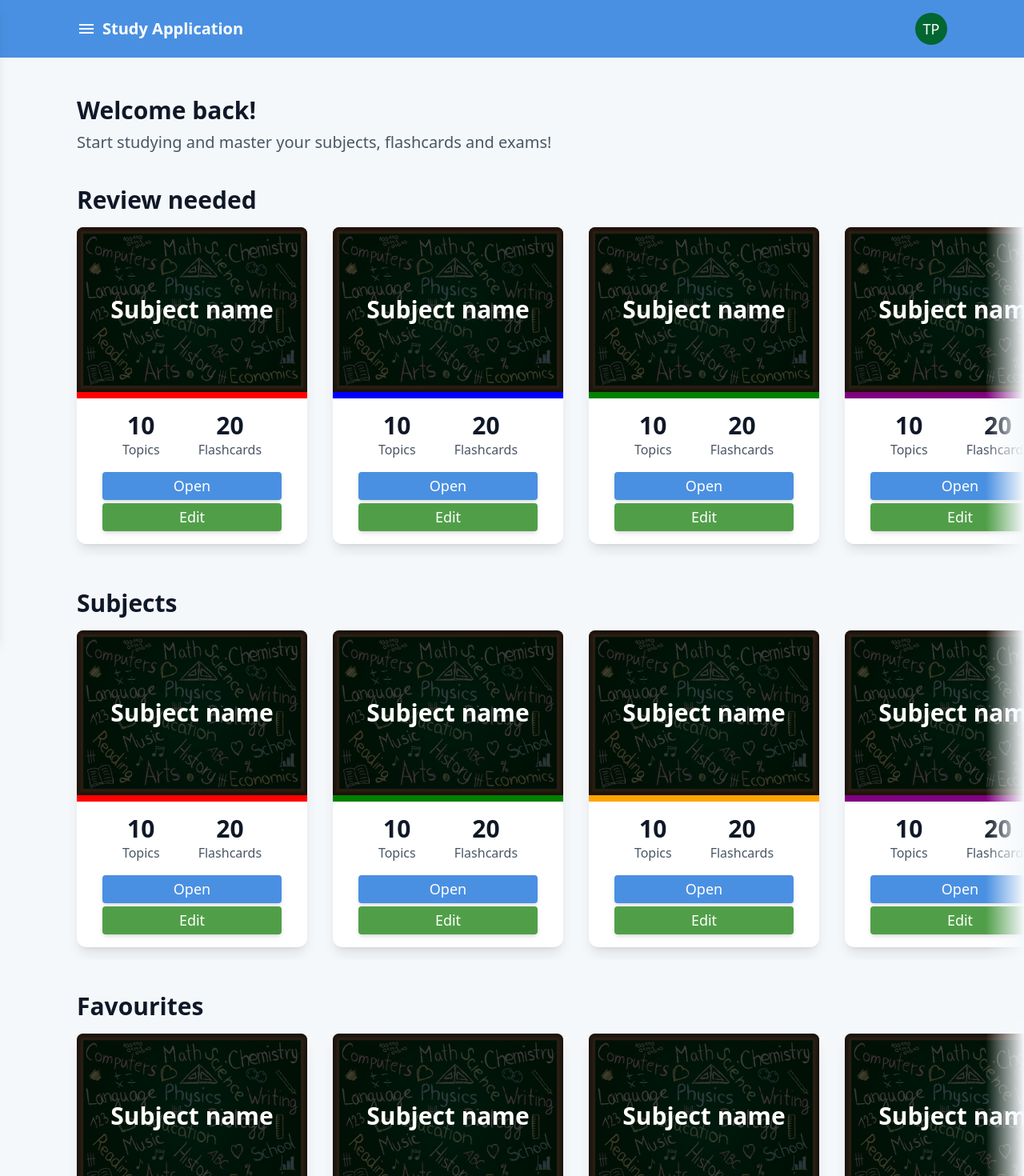
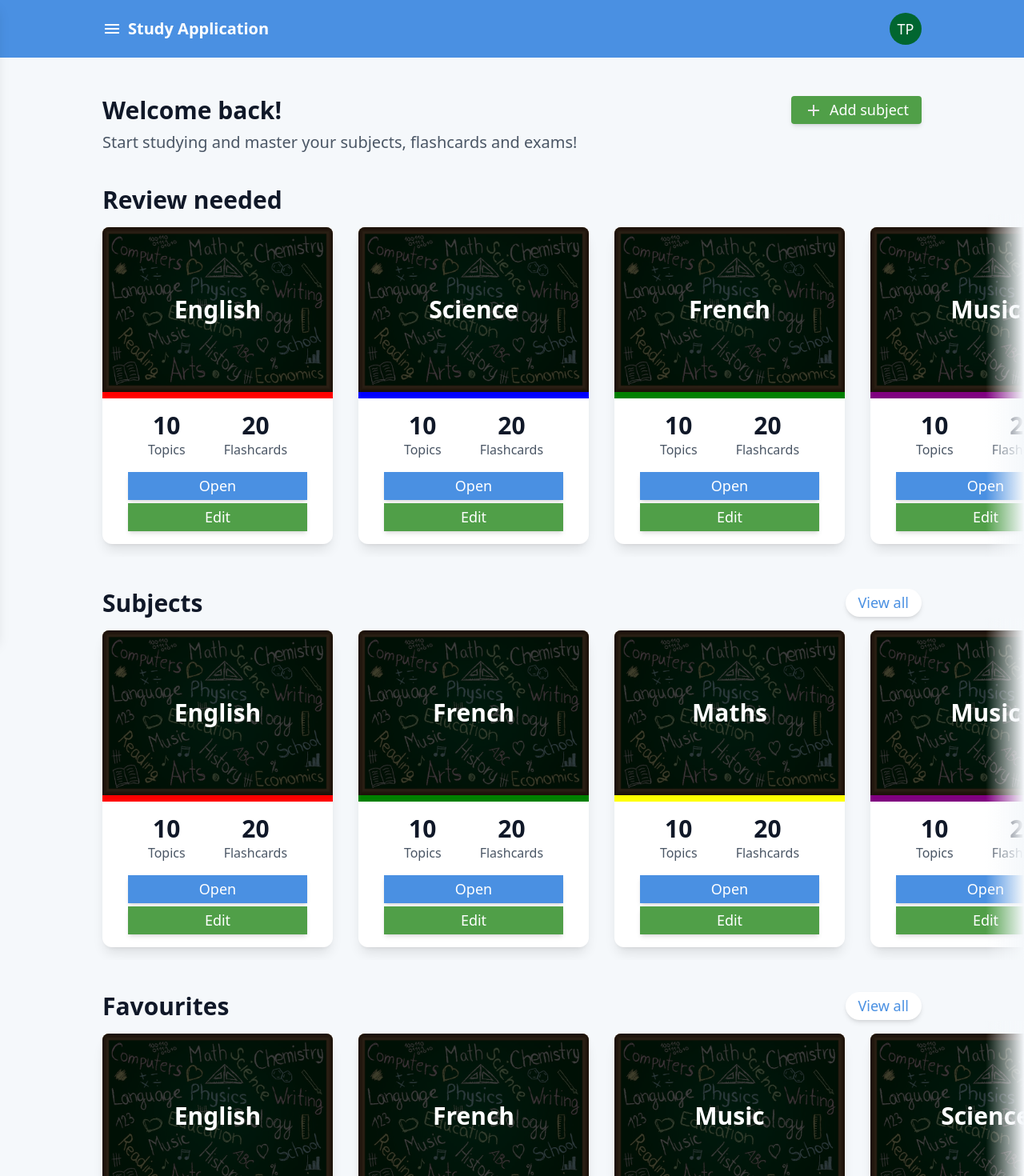
Before and after one commit to theo-picar1/flashcard-app, a Next.js app in the folder client/: page /home in a window 1280 px wide. Shown: the top 1470 px of the page at 80% size. Built offline with nearby package versions, Linux system fonts and the light colour scheme.

Commit message:
Created resuable component for section links + Added buttons to home page

```diff
--- a/client/src/app/globals.css
+++ b/client/src/app/globals.css
@@ -62,7 +62,7 @@ body {
 
 /* Components */
 .base-button {
-  @apply shadow-md flex items-center justify-center text-center gap-2 rounded transition-colors duration-200 cursor-pointer;
+  @apply shadow-md flex items-center justify-center text-center gap-2 transition-colors duration-200 cursor-pointer;
 }
 
 .base-card {
@@ -71,11 +71,11 @@ body {
 
 /* Spacing */
 .base-padding-rule {
-  @apply px-4 md:px-8 lg:px-16 xl:px-24;
+  @apply px-4 md:px-8 lg:px-16 xl:px-32;
 }
 
 .base-scroll-margin {
-  @apply -mx-4 md:-mx-8 lg:-mx-16 xl:-mx-24;
+  @apply -mx-4 md:-mx-8 lg:-mx-16 xl:-mx-32;
 }
 
 /* Typography (titles) */
--- a/client/src/app/home/page.tsx
+++ b/client/src/app/home/page.tsx
@@ -5,6 +5,10 @@ import HorizontalScroll from "@/components/ScrollX"
 
 // Components
 import SubjectCard from "@/components/SubjectCard"
+import Button from "@/components/Button"
+
+// Next.js
+import Link from "next/link"
 
 // React
 import { useRef, useState, useEffect } from "react"
@@ -32,9 +36,17 @@ export default function Home() {
     return (
         <main className="base-padding-rule main-container-flex gap-10">
             <div>
-                <p className="text-center md:text-left lg-bold-text text-[var(--bold-text)]">Welcome back!</p>
+                <div className="w-full flex flex-col items-center lg:flex-row lg:items-start gap-4 lg:justify-between">
+                    <div>
+                        <p className="text-center lg:text-left lg-bold-text text-[var(--bold-text)]">Welcome back!</p>
+                        <p className="text-center lg:text-left text-xl mt-2">Start studying and master your subjects, flashcards and exams!</p>
+                    </div>
 
-                <p className="text-center md:text-left text-xl mt-2">Start studying and master your subjects, flashcards and exams!</p>
+                    <Button variant="green" padding="slim" className="m-auto rounded w-full max-w-xs lg:w-auto lg:m-0">
+                        <img src="/images/add-icon.png" alt="Add" className="brightness-90" />
+                        <p>Add subject</p>
+                    </Button>
+                </div>
             </div>
 
             {/* Review needed */}
@@ -42,50 +54,60 @@ export default function Home() {
                 <p className="lg-bold-text text-[var(--bold-text)]">Review needed</p>
 
                 <HorizontalScroll gap="gap-8">
-                    <SubjectCard title="Subject name" totalTopics="10" totalFlashcards="20" image="/images/subject-placeholder-image1.jpg" colour="red"></SubjectCard>
+                    <SubjectCard title="English" totalTopics="10" totalFlashcards="20" image="/images/subject-placeholder-image1.jpg" colour="red"></SubjectCard>
 
-                    <SubjectCard title="Subject name" totalTopics="10" totalFlashcards="20" image="/images/subject-placeholder-image1.jpg" colour="blue"></SubjectCard>
+                    <SubjectCard title="Science" totalTopics="10" totalFlashcards="20" image="/images/subject-placeholder-image1.jpg" colour="blue"></SubjectCard>
 
-                    <SubjectCard title="Subject name" totalTopics="10" totalFlashcards="20" image="/images/subject-placeholder-image1.jpg" colour="green"></SubjectCard>
+                    <SubjectCard title="French" totalTopics="10" totalFlashcards="20" image="/images/subject-placeholder-image1.jpg" colour="green"></SubjectCard>
 
-                    <SubjectCard title="Subject name" totalTopics="10" totalFlashcards="20" image="/images/subject-placeholder-image1.jpg" colour="purple"></SubjectCard>
+                    <SubjectCard title="Music" totalTopics="10" totalFlashcards="20" image="/images/subject-placeholder-image1.jpg" colour="purple"></SubjectCard>
 
-                    <SubjectCard title="Subject name" totalTopics="10" totalFlashcards="20" image="/images/subject-placeholder-image1.jpg" colour="orange"></SubjectCard>
+                    <SubjectCard title="Maths" totalTopics="10" totalFlashcards="20" image="/images/subject-placeholder-image1.jpg" colour="yellow"></SubjectCard>
                 </HorizontalScroll>
             </section>
 
 
             {/* Your subjects */}
             <section>
-                <p className="lg-bold-text text-[var(--bold-text)]">Subjects</p>
+                <div className="flex flex-row items-center justify-between">
+                    <p className="lg-bold-text text-[var(--bold-text)]">Subjects</p>
+                    <Link href="/">
+                        <Button padding="slim" variant="white" className="rounded-full" textColour="text-[var(--website-blue)]">View all</Button>
+                    </Link>
+                </div>
 
                 <HorizontalScroll gap="gap-8">
-                    <SubjectCard title="Subject name" totalTopics="10" totalFlashcards="20" image="/images/subject-placeholder-image1.jpg" colour="red"></SubjectCard>
+                    <SubjectCard title="English" totalTopics="10" totalFlashcards="20" image="/images/subject-placeholder-image1.jpg" colour="red"></SubjectCard>
 
-                    <SubjectCard title="Subject name" totalTopics="10" totalFlashcards="20" image="/images/subject-placeholder-image1.jpg" colour="green"></SubjectCard>
+                    <SubjectCard title="French" totalTopics="10" totalFlashcards="20" image="/images/subject-placeholder-image1.jpg" colour="green"></SubjectCard>
 
-                    <SubjectCard title="Subject name" totalTopics="10" totalFlashcards="20" image="/images/subject-placeholder-image1.jpg" colour="orange"></SubjectCard>
+                    <SubjectCard title="Maths" totalTopics="10" totalFlashcards="20" image="/images/subject-placeholder-image1.jpg" colour="yellow"></SubjectCard>
 
-                    <SubjectCard title="Subject name" totalTopics="10" totalFlashcards="20" image="/images/subject-placeholder-image1.jpg" colour="purple"></SubjectCard>
+                    <SubjectCard title="Music" totalTopics="10" totalFlashcards="20" image="/images/subject-placeholder-image1.jpg" colour="purple"></SubjectCard>
 
-                    <SubjectCard title="Subject name" totalTopics="10" totalFlashcards="20" image="/images/subject-placeholder-image1.jpg" colour="blue"></SubjectCard>
+                    <SubjectCard title="Science" totalTopics="10" totalFlashcards="20" image="/images/subject-placeholder-image1.jpg" colour="blue"></SubjectCard>
                 </HorizontalScroll>
             </section>
 
             {/* Favourites */}
             <section>
-                <p className="lg-bold-text text-[var(--bold-text)]">Favourites</p>
+                <div className="flex flex-row items-center justify-between">
+                    <p className="lg-bold-text text-[var(--bold-text)]">Favourites</p>
+                    <Link href="/">
+                        <Button padding="slim" variant="white" className="rounded-full" textColour="text-[var(--website-blue)]">View all</Button>
+                    </Link>
+                </div>
 
                 <HorizontalScroll gap="gap-8">
-                    <SubjectCard title="Subject name" totalTopics="10" totalFlashcards="20" image="/images/subject-placeholder-image1.jpg" colour="red"></SubjectCard>
+                    <SubjectCard title="English" totalTopics="10" totalFlashcards="20" image="/images/subject-placeholder-image1.jpg" colour="red"></SubjectCard>
 
-                    <SubjectCard title="Subject name" totalTopics="10" totalFlashcards="20" image="/images/subject-placeholder-image1.jpg" colour="green"></SubjectCard>
+                    <SubjectCard title="French" totalTopics="10" totalFlashcards="20" image="/images/subject-placeholder-image1.jpg" colour="green"></SubjectCard>
 
-                    <SubjectCard title="Subject name" totalTopics="10" totalFlashcards="20" image="/images/subject-placeholder-image1.jpg" colour="purple"></SubjectCard>
+                    <SubjectCard title="Music" totalTopics="10" totalFlashcards="20" image="/images/subject-placeholder-image1.jpg" colour="purple"></SubjectCard>
 
-                    <SubjectCard title="Subject name" totalTopics="10" totalFlashcards="20" image="/images/subject-placeholder-image1.jpg" colour="blue"></SubjectCard>
+                    <SubjectCard title="Science" totalTopics="10" totalFlashcards="20" image="/images/subject-placeholder-image1.jpg" colour="blue"></SubjectCard>
 
-                    <SubjectCard title="Subject name" totalTopics="10" totalFlashcards="20" image="/images/subject-placeholder-image1.jpg" colour="orange"></SubjectCard>
+                    <SubjectCard title="Maths" totalTopics="10" totalFlashcards="20" image="/images/subject-placeholder-image1.jpg" colour="yellow"></SubjectCard>
                 </HorizontalScroll>
             </section>
 
@@ -94,17 +116,19 @@ export default function Home() {
                 <p className="lg-bold-text text-[var(--bold-text)]">Recent</p>
 
                 <HorizontalScroll gap="gap-8">
-                    <SubjectCard title="Subject name" totalTopics="10" totalFlashcards="20" image="/images/subject-placeholder-image1.jpg" colour="red"></SubjectCard>
+                    <SubjectCard title="English" totalTopics="10" totalFlashcards="20" image="/images/subject-placeholder-image1.jpg" colour="red"></SubjectCard>
 
-                    <SubjectCard title="Subject name" totalTopics="10" totalFlashcards="20" image="/images/subject-placeholder-image1.jpg" colour="blue"></SubjectCard>
+                    <SubjectCard title="Science" totalTopics="10" totalFlashcards="20" image="/images/subject-placeholder-image1.jpg" colour="blue"></SubjectCard>
 
-                    <SubjectCard title="Subject name" totalTopics="10" totalFlashcards="20" image="/images/subject-placeholder-image1.jpg" colour="green"></SubjectCard>
+                    <SubjectCard title="French" totalTopics="10" totalFlashcards="20" image="/images/subject-placeholder-image1.jpg" colour="green"></SubjectCard>
 
-                    <SubjectCard title="Subject name" totalTopics="10" totalFlashcards="20" image="/images/subject-placeholder-image1.jpg" colour="orange"></SubjectCard>
+                    <SubjectCard title="Maths" totalTopics="10" totalFlashcards="20" image="/images/subject-placeholder-image1.jpg" colour="yellow"></SubjectCard>
 
-                    <SubjectCard title="Subject name" totalTopics="10" totalFlashcards="20" image="/images/subject-placeholder-image1.jpg" colour="purple"></SubjectCard>
+                    <SubjectCard title="Music" totalTopics="10" totalFlashcards="20" image="/images/subject-placeholder-image1.jpg" colour="purple"></SubjectCard>
                 </HorizontalScroll>
             </section>
+
+            <p className="text-center text-xl">You have reached the end. No more content to see!</p>
         </main>
     )
 }
--- a/client/src/app/page.tsx
+++ b/client/src/app/page.tsx
@@ -49,7 +49,7 @@ export default function Home() {
                     </div>
                 </div>
 
-                <img src="images/study-image1.jpg" alt="Frustrated girl studying" className="block rounded-2xl shadow-2xl w-full max-w-xl" />
+                <img src="images/study-image1.jpg" alt="Frustrated girl studying" className="block rounded-2xl shadow-2xl w-full max-w-lg xl:max-w-xl" />
             </div>
 
             {/* Section 2 */}
--- a/client/src/components/Button.tsx
+++ b/client/src/components/Button.tsx
@@ -6,16 +6,17 @@ type ButtonProps = {
     variant?: 'blue' | 'green' | 'red' | 'white' | 'custom'
     padding?: 'slim' | 'base' | 'thick' | 'custom'
     className?: string
+    textColour?: string
 } & React.ButtonHTMLAttributes<HTMLButtonElement> // Allow regular button attributes (e.g. onClick)
 
-export default function Button({ children, icon, variant = 'blue', padding = 'base', className = '', ...props }: ButtonProps) {
+export default function Button({ children, icon, variant = 'blue', padding = 'base', className = '', textColour = '', ...props }: ButtonProps) {
     const base = "base-button"
 
     const variants = {
         blue: "bg-[var(--website-blue)] text-[var(--accent-text)] hover:brightness-90",
         green: "bg-[var(--website-green)] text-[var(--accent-text)] hover:brightness-90",
         red: "bg-[var(--website-red)] text-[var(--accent-text)] hover:brightness-90",
-        white: "bg-[var(--accent-text)] text-[var(--bold-text)] hover:brightness-90",
+        white: `bg-[var(--accent-text)] ${textColour} hover:brightness-90`,
         custom: ""
     }
 
--- a/client/src/components/Header.tsx
+++ b/client/src/components/Header.tsx
@@ -4,6 +4,7 @@
 
 // Components
 import SlideModal from "./SlideModal"
+import Section from "./Section"
 
 // React
 import { useState } from "react"
@@ -12,16 +13,18 @@ import { useState } from "react"
 import Link from "next/link"
 
 export default function Header() {
+    // State variables
     const [isOpen, setIsOpen] = useState(false)
 
     return (
         <>
+            {/* Header */}
             <header className="flex-row-between p-4 bg-[var(--website-blue)] w-full text-[var(--accent-text)] base-padding-rule">
-
                 <div className="flex-row-no-gap gap-2">
                     <img src="/images/menu-icon.png" className="cursor-pointer hover:brightness-90" onClick={() => setIsOpen(true)} />
-
-                    <p className="text-xl font-bold">Study Application</p>
+                    <Link href="/">
+                        <p className="text-xl font-bold">Study Application</p>
+                    </Link>
                 </div>
 
                 <div className="flex-center-item bg-green-800 rounded-full w-0 h-0 p-5">
@@ -29,67 +32,22 @@ export default function Header() {
                 </div>
             </header>
 
+            {/* Slide in menu modal */}
             <SlideModal title="Menu" isOpen={isOpen} close={() => setIsOpen(false)} direction="left" modalStyle="w-80">
                 <div>
                     <p className="px-4 py-2 pt-4 md-bold-text">General</p>
 
-                    <Link href="/" onClick={() => setIsOpen(false)}>
-                        <div className="flex-row-no-gap  gap-4 px-4 py-2 hover:bg-gray-100 cursor-pointer">
-                            <img src="/images/account-icon-large.png" alt="Account" className="base-icon-size" />
-                            <p>Account</p>
-                        </div>
-                    </Link>
-
-                    <Link href="/" onClick={() => setIsOpen(false)}>
-                        <div className="flex-row-no-gap  gap-4 px-4 py-2 hover:bg-gray-100 cursor-pointer">
-                            <img src="/images/settings-icon-large.png" alt="Settings" className="base-icon-size" />
-                            <p>Settings</p>
-                        </div>
-                    </Link>
-
-                    <Link href="/" onClick={() => setIsOpen(false)}>
-                        <div className="flex-row-no-gap  gap-4 px-4 py-2 hover:bg-gray-100 cursor-pointer">
-                            <img src="/images/logout-icon-large.png" alt="Sign out" className="base-icon-size" />
-                            <p className="text-[var(--website-red)]">Sign out</p>
-                        </div>
-                    </Link>
+                    <Section href="/" iconSrc="/images/account-icon-large.png" label="Account" onClick={() => setIsOpen(false)} />
+                    <Section href="/" iconSrc="/images/settings-icon-large.png" label="Settings" onClick={() => setIsOpen(false)} />
+                    <Section href="/" iconSrc="/images/logout-icon-large.png" label="Sign out" textColour="text-[var(--website-red)]" onClick={() => setIsOpen(false)} />
 
                     <p className="px-4 py-2 mt-4 md-bold-text">Pages</p>
 
-                    <Link href="/" onClick={() => setIsOpen(false)}>
-                        <div className="flex-row-no-gap  gap-4 px-4 py-2 hover:bg-gray-100 cursor-pointer">
-                            <img className="base-icon-size" src="/images/home-icon-large.png" alt="Home" />
-                            <p>Home</p>
-                        </div>
-                    </Link>
-
-                    <Link href="/" onClick={() => setIsOpen(false)}>
-                        <div className="flex-row-no-gap  gap-4 px-4 py-2 hover:bg-gray-100 cursor-pointer">
-                            <img className="base-icon-size" src="/images/info-icon-large.png" alt="About" />
-                            <p>About</p>
-                        </div>
-                    </Link>
-
-                    <Link href="/" onClick={() => setIsOpen(false)}>
-                        <div className="flex-row-no-gap  gap-4 px-4 py-2 hover:bg-gray-100 cursor-pointer">
-                            <img className="base-icon-size" src="/images/favourite-icon-large.png" alt="Favourites" />
-                            <p>Favourites</p>
-                        </div>
-                    </Link>
-
-                    <Link href="/home" onClick={() => setIsOpen(false)}>
-                        <div className="flex-row-no-gap  gap-4 px-4 py-2 hover:bg-gray-100 cursor-pointer">
-                            <img className="base-icon-size" src="/images/book-icon1-large.png" alt="Subject" />
-                            <p>Subjects</p>
-                        </div>
-                    </Link>
-
-                    <Link href="/" onClick={() => setIsOpen(false)}>
-                        <div className="flex-row-no-gap  gap-4 px-4 py-2 hover:bg-gray-100 cursor-pointer">
-                            <img className="base-icon-size" src="/images/tutorial-icon-large.png" alt="Tutorial" />
-                            <p>Tutorial</p>
-                        </div>
-                    </Link>
+                    <Section href="/home" iconSrc="/images/home-icon-large.png" label="Home" onClick={() => setIsOpen(false)} />
+                    <Section href="/" iconSrc="/images/info-icon-large.png" label="About" onClick={() => setIsOpen(false)} />
+                    <Section href="/" iconSrc="/images/favourite-icon-large.png" label="Favourites" onClick={() => setIsOpen(false)} />
+                    <Section href="/" iconSrc="/images/book-icon1-large.png" label="Subjects" onClick={() => setIsOpen(false)} />
+                    <Section href="/" iconSrc="/images/tutorial-icon-large.png" label="Tutorial" onClick={() => setIsOpen(false)} />
                 </div>
             </SlideModal>
         </>
--- /dev/null
+++ b/client/src/components/Section.tsx
@@ -0,0 +1,24 @@
+// ***** REUSABLE SECTION COMPONENT WITH LINKS (E.G. SECTIONS FOUND IN SETTINGS OR MENU MODAL) *****
+
+// Next.js
+import Link from 'next/link'
+
+// Props
+interface SectionProps {
+    href: string
+    iconSrc?: string
+    label?: string
+    onClick?: () => void
+    textColour?: string
+}
+
+export default function Section({ href, iconSrc, label, onClick, textColour = 'text-[var(--regular-text)]' }: SectionProps) {
+    return (
+        <Link href={href} onClick={onClick}>
+            <div className="flex-row-no-gap gap-4 px-4 py-2 hover:bg-gray-100 cursor-pointer">
+                {iconSrc && <img src={iconSrc} alt={label} className="base-icon-size" />}
+                <p className={textColour || ''}>{label}</p>
+            </div>
+        </Link>
+    )
+}
```
